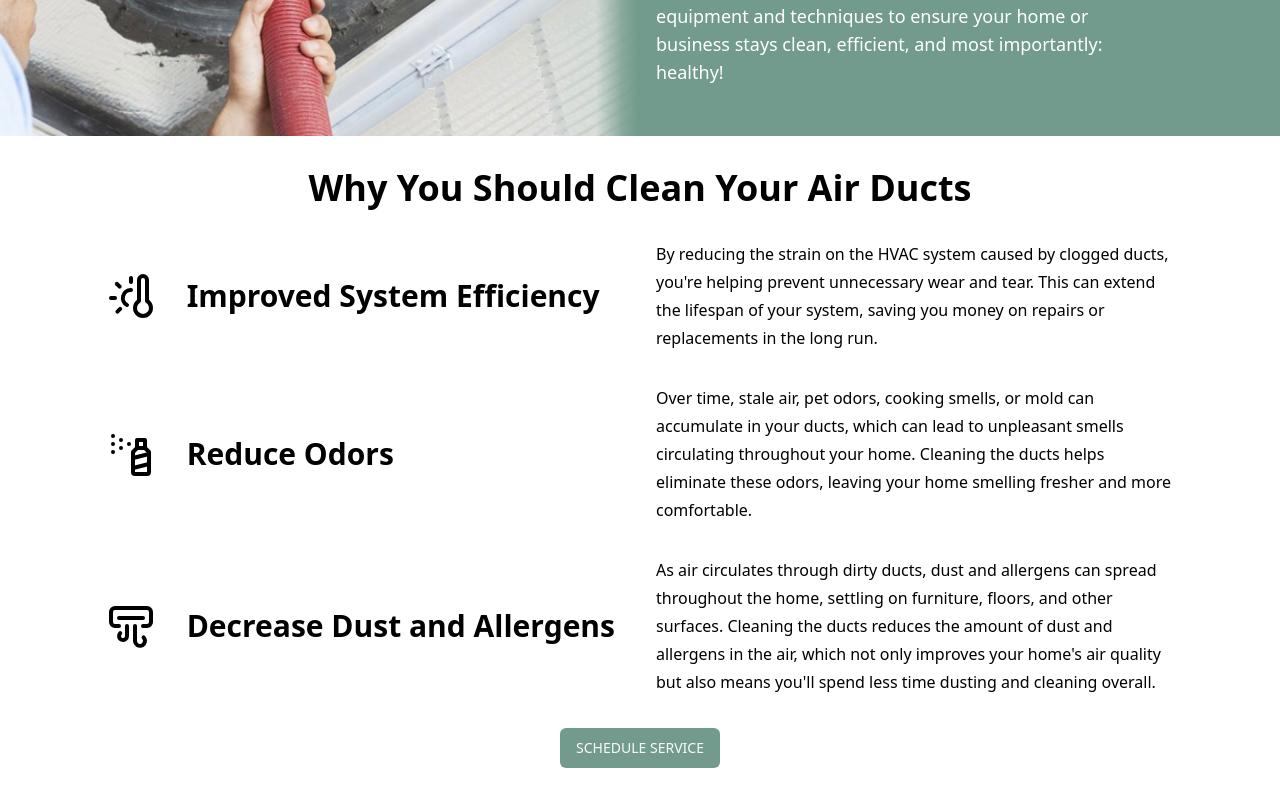
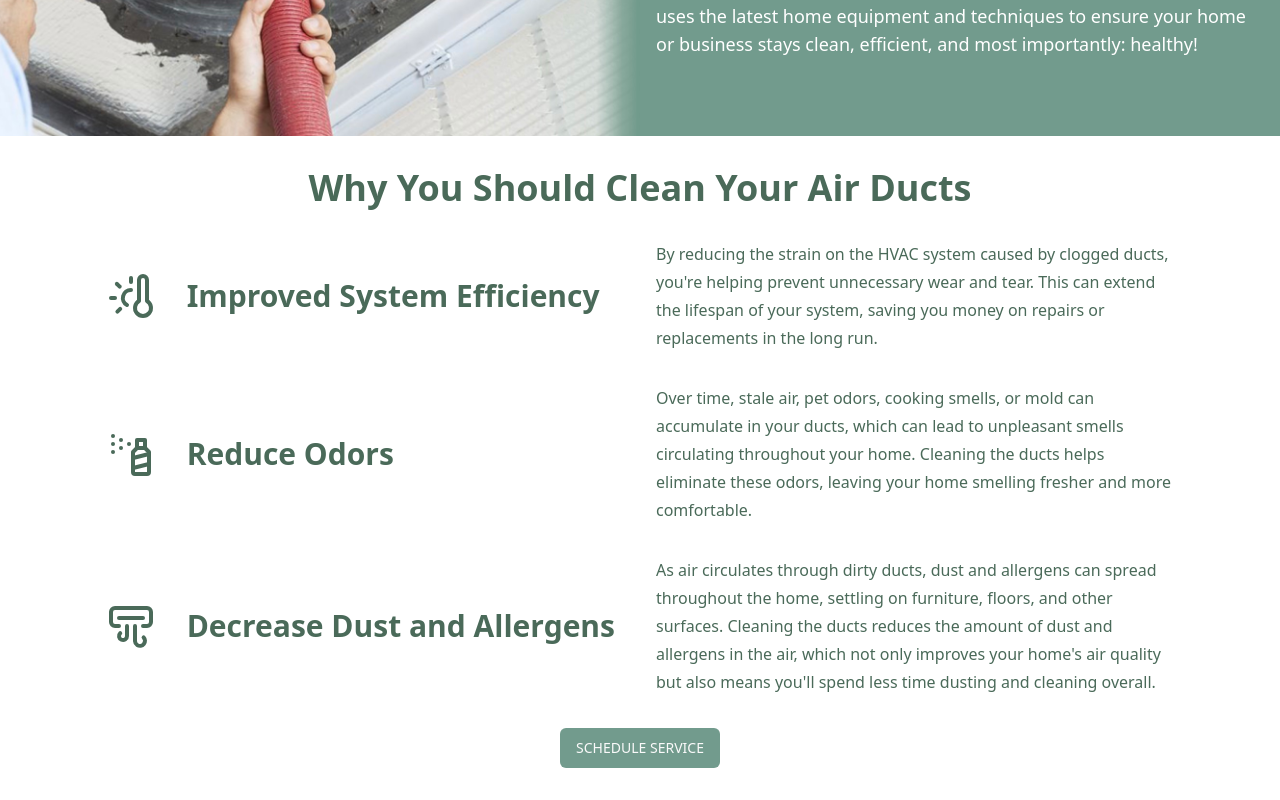
Before and after one commit to taylorfinelli/airsecure-frontend, a React (Vite) app in the folder airsecure-frontend/: page / in a window 1280 px wide. Shown: the part 320-1120 px from the top of the page. Built offline with nearby package versions, Linux system fonts and the light colour scheme.

Commit message:
modify font colors and set max w

```diff
--- a/airsecure-frontend/src/components/navbar/components/MobileDropdown.tsx
+++ b/airsecure-frontend/src/components/navbar/components/MobileDropdown.tsx
@@ -13,7 +13,7 @@ export default function MobileDropdown() {
     <div className="relative md:hidden z-10">
       {/* Hamburger Icon */}
       <button
-        className="flex flex-col justify-center items-center space-y-1.5 w-8 h-8 rounded-sm bg-blue-primary"
+        className="flex flex-col justify-center items-center space-y-1.5 w-8 h-8 rounded-sm bg-green-primary"
         onClick={toggleMenu}
       >
         <div className="w-6 h-0.5 bg-white"></div>
@@ -23,7 +23,7 @@ export default function MobileDropdown() {
 
       {/* Sliding Menu */}
       <div
-        className={`fixed top-0 right-0 w-64 h-full bg-blue-primary text-white transform ${
+        className={`fixed top-0 right-0 w-64 h-full bg-green-primary text-white transform ${
           isOpen ? "translate-x-0" : "translate-x-full"
         } transition-transform duration-300 ease-in-out`}
       >
--- a/airsecure-frontend/src/components/navbar/index.tsx
+++ b/airsecure-frontend/src/components/navbar/index.tsx
@@ -13,7 +13,7 @@ export default function NavBar() {
       <div className="md:flex flex-row items-center space-x-8 hidden">
         <ul className="flex space-x-8">
           {menuItems.map((item) => (
-            <li className="cursor-pointer md:hover:text-blue-primary transition duration-200">
+            <li className="cursor-pointer md:hover:text-green-primary transition duration-200">
               {item.text}
             </li>
           ))}
--- a/airsecure-frontend/src/components/ui/button.tsx
+++ b/airsecure-frontend/src/components/ui/button.tsx
@@ -10,7 +10,7 @@ const buttonVariants = cva(
     variants: {
       variant: {
         default:
-          "bg-blue-primary text-neutral-50 hover:bg-blue-primary/80 active:bg-blue-primary/90",
+          "bg-green-primary text-neutral-50 hover:bg-green-primary/80 active:bg-green-primary/90",
         destructive:
           "bg-red-500 text-neutral-50 hover:bg-red-500/90 dark:bg-red-900 dark:text-neutral-50 dark:hover:bg-red-900/90",
         outline:
--- a/airsecure-frontend/src/pages/home/hero/index.tsx
+++ b/airsecure-frontend/src/pages/home/hero/index.tsx
@@ -1,7 +1,7 @@
 export default function Hero() {
   return (
     <div className="flex items-center justify-center">
-      <div className="h-96 w-full bg-blue-primary flex flex-row">
+      <div className="h-96 w-full bg-green-primary flex flex-row">
         <div className="lg:w-1/2 h-full lg:block w-full overflow-hidden">
           <img
             src="/assets/cleaner.jpg"
@@ -9,8 +9,8 @@ export default function Hero() {
           />
         </div>
       </div>
-      <div className="absolute flex justify-center">
-        <div className="flex flex-row w-5/6 justify-end">
+      <div className="absolute flex justify-center max-w-screen-2xl">
+        <div className="flex flex-row justify-end">
           <div className="lg:w-1/2 w-full h-full p-4">
             <p className="text-white md:text-4xl font-semibold lg:text-left text-center text-2xl">
               Duct and Vent Cleaning
--- a/airsecure-frontend/src/pages/home/why/index.tsx
+++ b/airsecure-frontend/src/pages/home/why/index.tsx
@@ -4,18 +4,20 @@ import { AirVent, SprayCan, ThermometerSunIcon } from "lucide-react";
 export default function Why() {
   return (
     <div className="flex flex-col items-center py-8">
-      <div className="flex flex-col w-5/6 gap-y-8 mb-8">
-        <p className="md:text-4xl font-semibold text-center text-2xl">
+      <div className="flex flex-col w-5/6 gap-y-8 mb-8 max-w-screen-2xl">
+        <p className="md:text-4xl font-semibold text-center text-2xl text-green-secondary">
           Why You Should Clean Your Air Ducts
         </p>
 
         <div className="flex flex-col lg:flex-row gap-x-8 gap-y-4">
           <div className="flex lg:w-1/2 w-full items-center gap-x-8 lg:justify-start justify-center">
-            <ThermometerSunIcon className="h-12 w-12" />
-            <p className="md:text-3xl font-semibold text-xl">Improved System Efficiency</p>
+            <ThermometerSunIcon className="h-12 w-12 text-green-secondary" />
+            <p className="md:text-3xl font-semibold text-xl text-green-secondary">
+              Improved System Efficiency
+            </p>
           </div>
           <div className="lg:w-1/2 w-full">
-            <p className="text-justify md:text-left">
+            <p className="text-justify md:text-left text-green-secondary">
               By reducing the strain on the HVAC system caused by clogged ducts, you're helping
               prevent unnecessary wear and tear. This can extend the lifespan of your system, saving
               you money on repairs or replacements in the long run.
@@ -25,11 +27,11 @@ export default function Why() {
 
         <div className="flex flex-col lg:flex-row gap-x-8 gap-y-4">
           <div className="flex lg:w-1/2 w-full items-center gap-x-8 lg:justify-start justify-center">
-            <SprayCan className="h-12 w-12" />
-            <p className="md:text-3xl font-semibold text-xl">Reduce Odors</p>
+            <SprayCan className="h-12 w-12 text-green-secondary" />
+            <p className="md:text-3xl font-semibold text-xl text-green-secondary">Reduce Odors</p>
           </div>
           <div className="lg:w-1/2 w-full">
-            <p className="text-justify md:text-left">
+            <p className="text-justify md:text-left text-green-secondary">
               Over time, stale air, pet odors, cooking smells, or mold can accumulate in your ducts,
               which can lead to unpleasant smells circulating throughout your home. Cleaning the
               ducts helps eliminate these odors, leaving your home smelling fresher and more
@@ -40,11 +42,13 @@ export default function Why() {
 
         <div className="flex flex-col lg:flex-row gap-x-8 gap-y-4">
           <div className="flex lg:w-1/2 w-full items-center gap-x-8 lg:justify-start justify-center">
-            <AirVent className="h-12 w-12" />
-            <p className="md:text-3xl font-semibold text-xl">Decrease Dust and Allergens</p>
+            <AirVent className="h-12 w-12 text-green-secondary" />
+            <p className="md:text-3xl font-semibold text-xl text-green-secondary">
+              Decrease Dust and Allergens
+            </p>
           </div>
           <div className="lg:w-1/2 w-full">
-            <p className="text-justify md:text-left">
+            <p className="text-justify md:text-left text-green-secondary">
               As air circulates through dirty ducts, dust and allergens can spread throughout the
               home, settling on furniture, floors, and other surfaces. Cleaning the ducts reduces
               the amount of dust and allergens in the air, which not only improves your home's air
--- a/airsecure-frontend/tailwind.config.js
+++ b/airsecure-frontend/tailwind.config.js
@@ -13,7 +13,8 @@ export default {
   			sm: 'calc(var(--radius) - 4px)'
   		},
   		colors: {
-				"blue-primary" : "#729B8D"
+				"green-primary" : "#729B8D",
+				"green-secondary"	: "#4A6A59",
 			},
   		keyframes: {
   			'accordion-down': {
```
